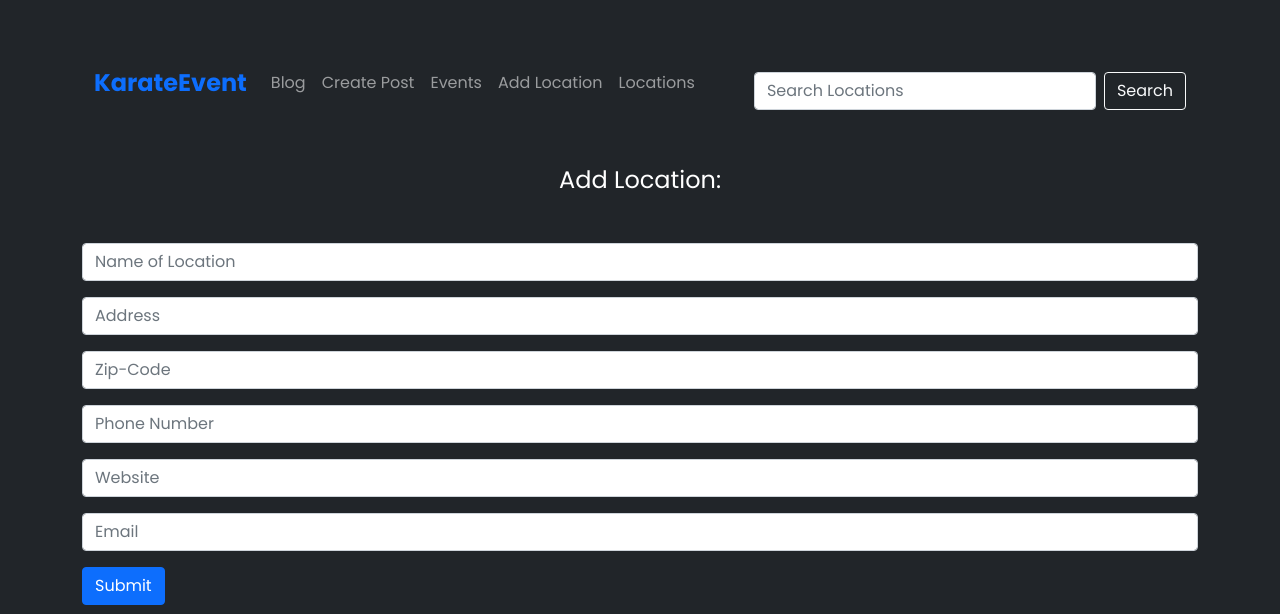
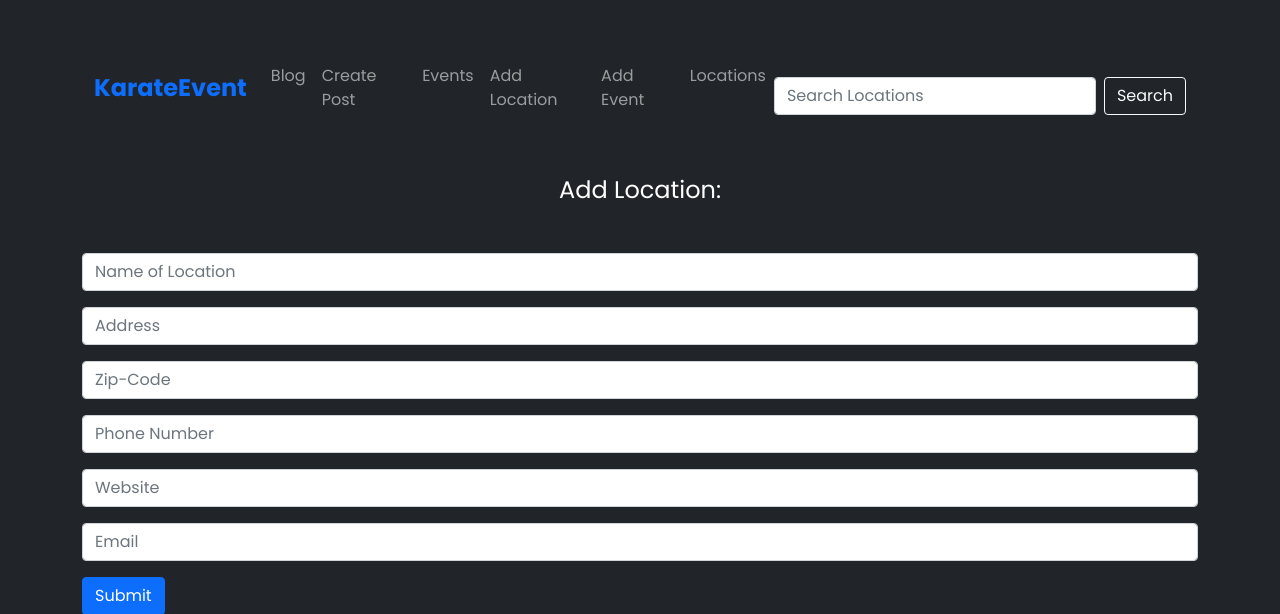
Before and after one commit to sbtah/django-karate-event, a Django app: page /add-location/ in a window 1280 px wide. Shown: the top 614 px of the page. Run offline with Django 3.2, Linux system fonts and the light colour scheme.

Commit message:
Added add_event functionality

```diff
--- a/src/events/forms.py
+++ b/src/events/forms.py
@@ -1,6 +1,6 @@
 from django import forms
 from django.forms import ModelForm
-from .models import Location
+from .models import Location, Event
 
 
 # Create a Location Form
@@ -29,3 +29,31 @@ class LocationForm(ModelForm):
             'web': '',
             'email_address': '',
         }
+
+
+class EventForm(ModelForm):
+
+    class Meta:
+
+        model = Event
+
+        fields = ('name', 'event_date', 'location',
+                  'manager', 'description', 'attendees')
+
+        widgets = {
+            'name': forms.TextInput(attrs={'class': 'form-control', 'placeholder': 'Name of Event'}),
+            'event_date': forms.TextInput(attrs={'class': 'form-control', 'placeholder': 'YYYY-MM-DD HH:MM:SS'}),
+            'location': forms.Select(attrs={'class': 'form-select', 'placeholder': 'Location'}),
+            'manager': forms.Select(attrs={'class': 'form-select', 'placeholder': 'Manager'}),
+            'description': forms.Textarea(attrs={'class': 'form-control', 'placeholder': 'Description'}),
+            'attendees': forms.SelectMultiple(attrs={'class': 'form-control', 'placeholder': 'Attendees'}),
+        }
+
+        labels = {
+            'name': 'Name',
+            'event_date': 'Date',
+            'location': 'Location',
+            'manager': 'Manager',
+            'description': 'Description',
+            'attendees': 'Attendees',
+        }
--- a/src/events/urls.py
+++ b/src/events/urls.py
@@ -14,4 +14,5 @@ urlpatterns = [
          views.search_locations, name='search-locations'),
     path('locations/update/<int:pk>/',
          views.update_location, name='update-location'),
+    path('add-event/', views.add_event, name='add-event'),
 ]
--- a/src/events/views.py
+++ b/src/events/views.py
@@ -1,6 +1,6 @@
 from .models import Event, Location
 from django.shortcuts import redirect, render
-from .forms import LocationForm
+from .forms import LocationForm, EventForm
 from django.http import HttpResponseRedirect
 
 
@@ -114,3 +114,25 @@ def update_location(request, pk):
     }
 
     return render(request, 'events/update_location.html', context)
+
+
+def add_event(request):
+
+    submitted = False
+
+    if request.method == 'POST':
+        form = EventForm(request.POST)
+        if form.is_valid():
+            form.save()
+            return HttpResponseRedirect('?submitted=True')
+    else:
+        form = EventForm
+        if 'submitted' in request.GET:
+            submitted = True
+
+    context = {
+        'form': form,
+        'submitted': submitted,
+    }
+
+    return render(request, 'events/add_event.html', context)
--- a/src/templates/navbar.html
+++ b/src/templates/navbar.html
@@ -20,6 +20,9 @@
             <a class="nav-link" href="{% url 'events:add-location' %}">Add Location</a>
           </li>
           <li class="nav-item">
+            <a class="nav-link" href="{% url 'events:add-event' %}">Add Event</a>
+          </li>
+          <li class="nav-item">
             <a class="nav-link" href="{% url 'events:locations' %}">Locations</a>
           </li>
         </ul>
```
Also changed, not shown: src/events/templates/events/add_event.html (added, +16 -0 lines).
